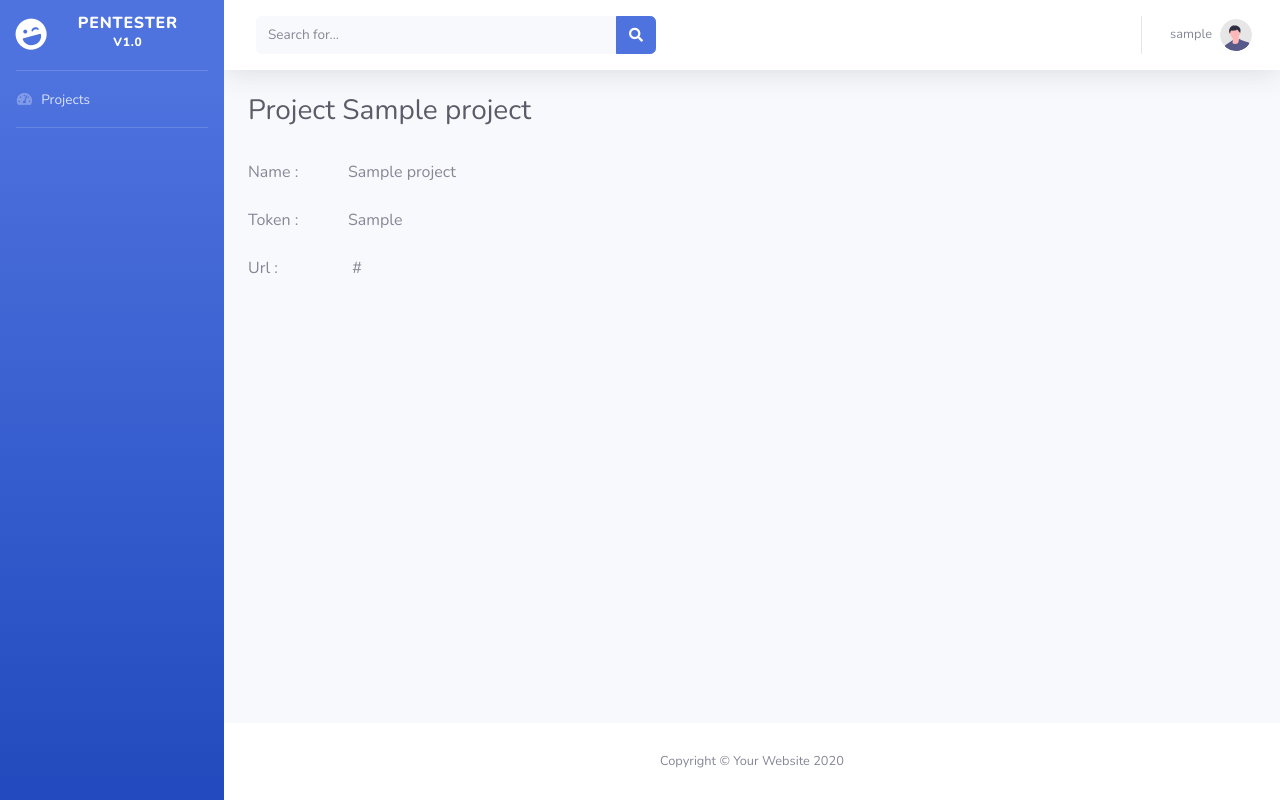
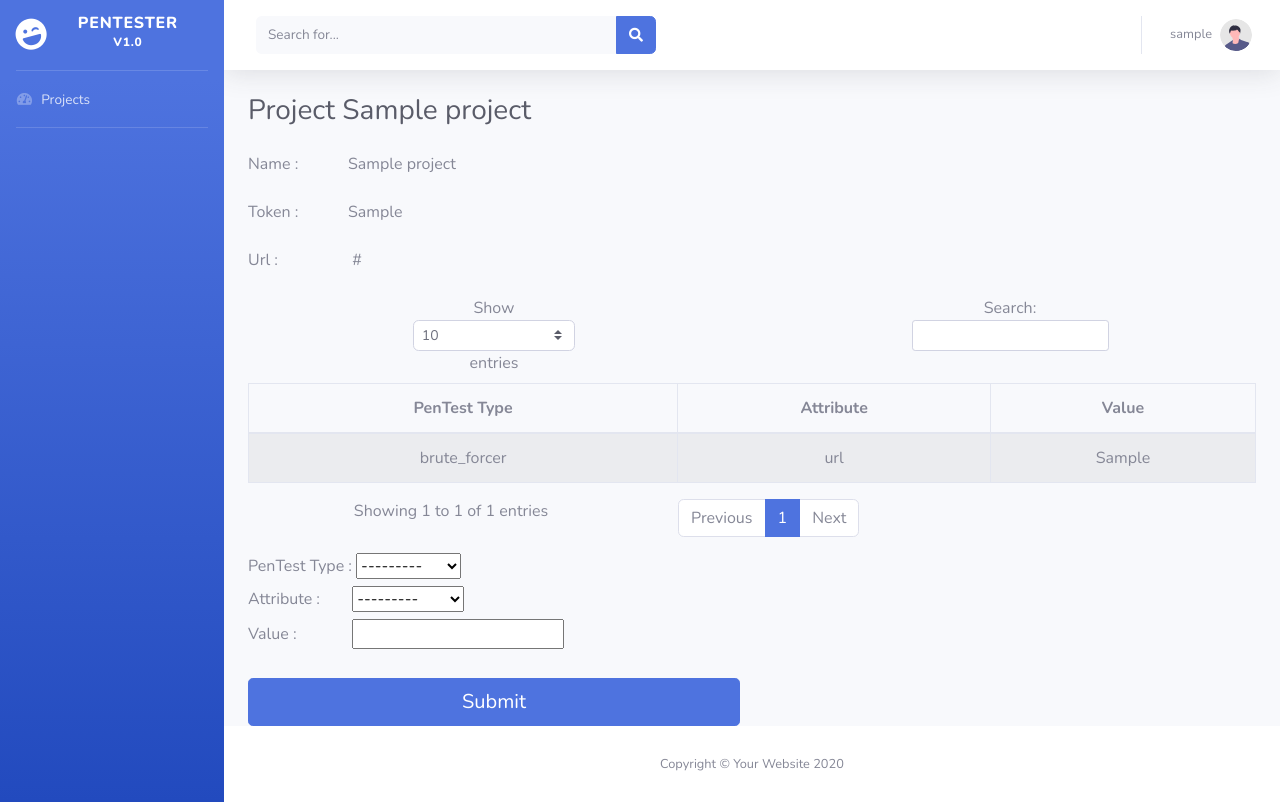
Before and after one commit to brainOut/app_django, a Django app: a page that uses app/templates/project.html in a window 1280 px wide. Run offline with Django 3.2, Linux system fonts and the light colour scheme; a user stored in the database is signed in; tables that the repository leaves empty hold one stand-in row (values such as "Sample post"); some libraries are stand-ins or nearby versions.

Commit message:
add tests

```diff
--- a/app/forms.py
+++ b/app/forms.py
@@ -1,6 +1,7 @@
 from django import forms
 from hashlib import sha256
 from django.conf.global_settings import SECRET_KEY
+from .models import PenTest
 
 
 class ProjectForm(forms.Form):
@@ -11,3 +12,9 @@ class ProjectForm(forms.Form):
 
     def hash_token(self):
         self.cleaned_data["token"] = sha256(f"{self.cleaned_data['token'] + SECRET_KEY}".encode()).hexdigest()
+
+
+class PenTestForm(forms.ModelForm):
+    class Meta:
+        model = PenTest
+        fields = ('entity', 'attr', 'value')
--- a/app/models.py
+++ b/app/models.py
@@ -1,5 +1,21 @@
 from django.db import models
 from django.urls import reverse
+
+ENTITIES = (
+    ('brute_forcer', 'Brute Force'),
+    ('fuzz', 'Fuzzing'),
+)
+
+ATTRIBUTES = (
+    ("Fuzzing", (
+        ('url', 'URL'),
+        ('port', 'PORT')
+    )),
+    ("Brute Force", (
+        ('url', 'URL'),
+        ('filename', 'File Name')
+    ))
+)
 
 
 # Create your models here.
@@ -14,3 +30,20 @@ class Project(models.Model):
 
     def get_absolute_url(self):
         return reverse('project', kwargs={'slug': self.slug})
+
+
+class PenTest(models.Model):
+    entity = models.CharField(
+       max_length=50,
+       choices=ENTITIES,
+   )
+    attr = models.CharField(
+       max_length=50,
+       choices=ATTRIBUTES,
+   )
+    value = models.CharField(max_length=100)
+    project = models.ForeignKey(
+        Project,
+        on_delete=models.CASCADE,
+        related_name="tests"
+    )
--- a/app/templates/project.html
+++ b/app/templates/project.html
@@ -2,14 +2,78 @@
 
 {% block title %} Project {% endblock %}
 
+{% block custom_css %}
+    <script src="/static/vendor/datatables/dataTables.bootstrap4.min.css" rel="stylesheet" type="text/css"></script>
+{% endblock %}
+
 {% block content %}
-    <h1 class="h3 mb-4 text-gray-800">Project {{ object.name }}</h1>
+    <h1 class="h3 mb-4 text-gray-800">Project {{ project.name }}</h1>
     <div class="row">
         <div class="col-lg-6">
-            <h1>{{ object.headline }}</h1>
-            <p><label style="min-width: 100px">Name :</label>{{ object.name }}</p>
-            <p><label style="min-width: 100px">Token :</label>{{ object.token }}</p>
-            <p><label style="min-width: 100px">Url :</label> {{ object.url }}</p>
+            <p><label style="min-width: 100px">Name :</label>{{ project.name }}</p>
+            <p><label style="min-width: 100px">Token :</label>{{ project.token }}</p>
+            <p><label style="min-width: 100px">Url :</label> {{ project.url }}</p>
+        </div>
+    </div>
+
+    <div class="row">
+        <div class="col text-center">
+            <table id="tests" class="table table-striped table-bordered table-hover">
+                {% if tests %}
+                <thead>
+                    <tr>
+                        <th>PenTest Type</th>
+                        <th>Attribute</th>
+                        <th>Value</th>
+                    </tr>
+                </thead>
+                {% endif %}
+                <tbody>
+                    {% for test in tests %}
+                        <tr>
+                            <td>{{ test.entity }}</td>
+                            <td>{{ test.attr }}</td>
+                            <td>{{ test.value }}</td>
+                        </tr>
+                    {% empty %}
+                        <tr>No tests yet.</tr>
+                    {% endfor %}
+                </tbody>
+            </table>
+        </div>
+    </div>
+    <div class="row">
+        <div class="col-lg-6">
+            <form action="{% url 'project' project.slug %}" method="post">{% csrf_token %}
+                {{ test_form.non_field_errors }}
+                <div class="fieldWrapper">
+                    {{ test_form.entity.errors }}
+                    <label for="{{ test_form.entity.id_for_label }}" style="min-width: 100px">PenTest Type :</label>
+                    {{ test_form.entity }}
+                </div>
+                <div class="fieldWrapper">
+                    {{ test_form.attr.errors }}
+                    <label for="{{ test_form.attr.id_for_label }}" style="min-width: 100px">Attribute :</label>
+                    {{ test_form.attr }}
+                </div>
+                <div class="fieldWrapper">
+                    {{ test_form.value.errors }}
+                    <label for="{{ test_form.value.id_for_label }}" style="min-width: 100px">Value :</label>
+                    {{ test_form.value }}
+                </div>
+                <br/>
+                <button type="submit" class="btn btn-primary btn-lg btn-block"> Submit </button>
+            </form>
         </div>
     </div>
 {% endblock %}
+
+{% block custom_js %}
+<script src="/static/vendor/datatables/jquery.dataTables.min.js"></script>
+<script src="/static/vendor/datatables/dataTables.bootstrap4.min.js"></script>
+<script class="init" type="text/javascript">
+    $(document).ready(function() {
+        $('#tests').DataTable();
+    });
+</script>
+{% endblock %}
--- a/app/urls.py
+++ b/app/urls.py
@@ -8,5 +8,6 @@ urlpatterns = [
     path('logout', views.log_out, name="logout"),
     path('new_project', login_required(views.ProjectView.as_view()), name="new_project"),
     path('projects', login_required(views.ListProjectView.as_view()), name="projects"),
-    path('project/<slug:slug>', login_required(views.DetailProjectView.as_view()), name="project"),
+    # path('project/<slug:slug>', login_required(views.DetailProjectView.as_view()), name="project"),
+    path('project/<slug:slug>', views.project_details, name="project"),
 ]
--- a/app/views.py
+++ b/app/views.py
@@ -1,10 +1,10 @@
-from django.shortcuts import render, redirect
+from django.shortcuts import render, redirect, get_object_or_404
 from django.contrib.auth import authenticate, login, logout
 from django.contrib.auth.decorators import login_required
-from django.views.generic.edit import FormView
+from django.views.generic.edit import FormView, UpdateView
 from django.views.generic.list import ListView
 from django.views.generic.detail import DetailView
-from .forms import ProjectForm
+from .forms import ProjectForm, PenTestForm
 from .models import Project
 
 # Create your views here.
@@ -56,3 +56,25 @@ class ListProjectView(ListView):
 class DetailProjectView(DetailView):
     template_name = 'project.html'
     model = Project
+
+
+@login_required
+def project_details(request, slug):
+    project = get_object_or_404(Project, slug=slug)
+    tests = project.tests.all()
+    new_test = None
+
+    if request.method == "POST":
+        test_form = PenTestForm(data=request.POST)
+        if test_form.is_valid():
+            new_test = test_form.save(commit=False)
+            new_test.project = project
+            new_test.save()
+
+    test_form = PenTestForm()
+    return render(request, "project.html", {
+        'project': project,
+        'tests': tests,
+        'new_test': new_test,
+        'test_form': test_form
+    })
```
Also changed, not shown: app/migrations/0004_pentest.py (added), app/migrations/0005_auto_20210311_2039.py (added).
